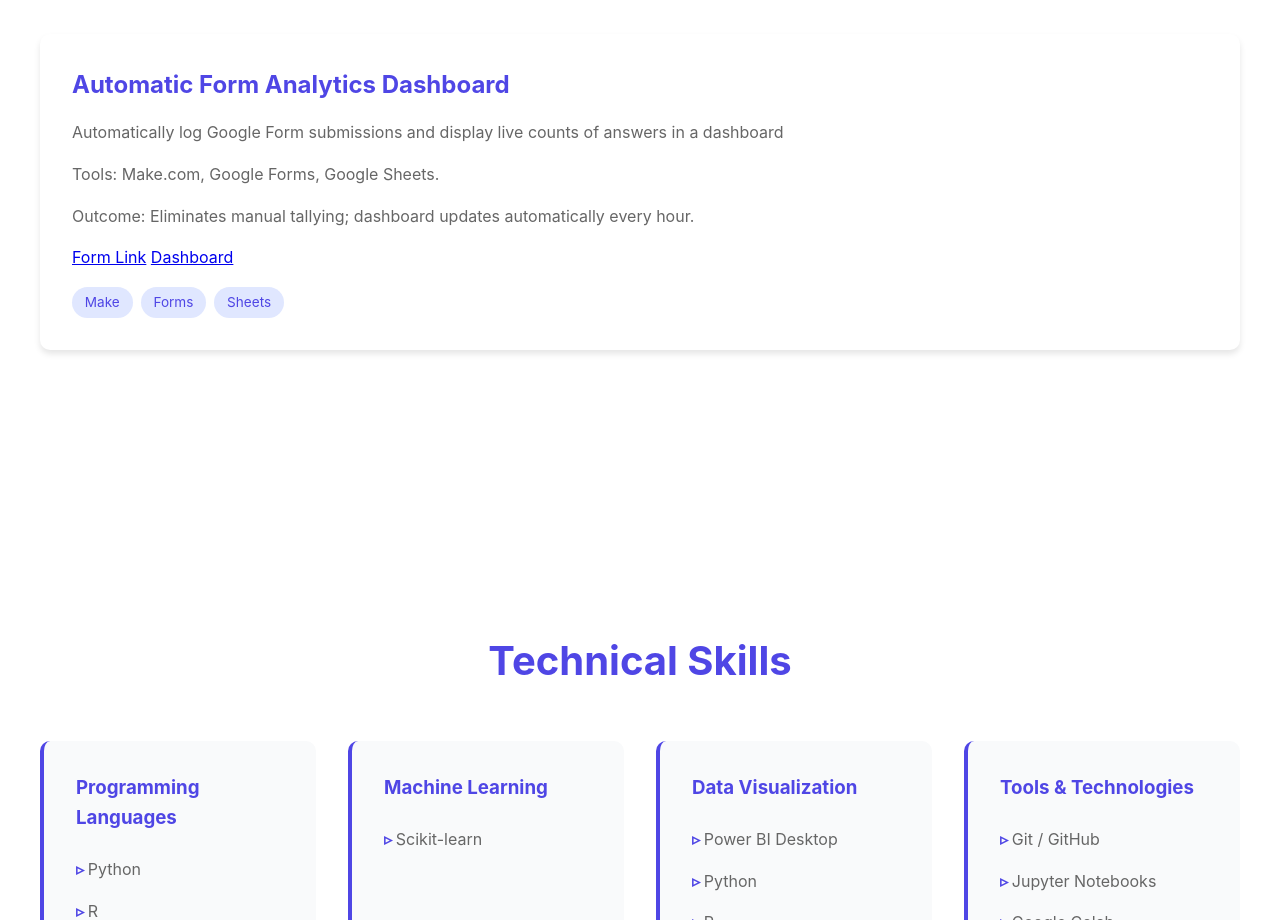
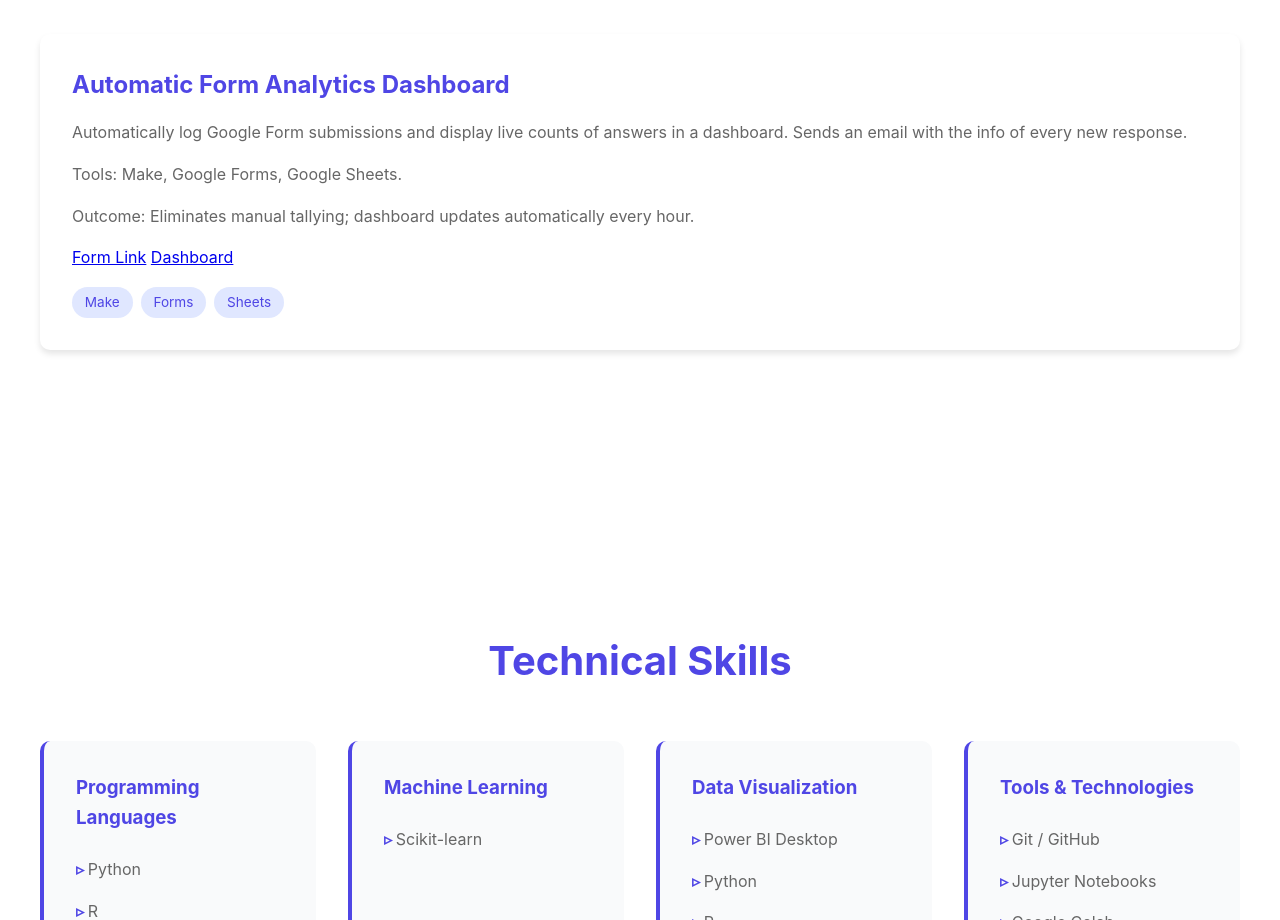
Before and after one commit to Nxg6/Portfolio, a plain HTML site: page index.html in a window 1280 px wide. Shown: the part 1080-2000 px from the top of the page. Drawn offline with Linux system fonts and the light colour scheme.

Commit message:
Update index.html

```diff
--- a/index.html
+++ b/index.html
@@ -292,8 +292,8 @@
             <div class="projects-grid">
                 <div class="project-card">
                     <h3>Automatic Form Analytics Dashboard</h3>
-                    <p>Automatically log Google Form submissions and display live counts of answers in a dashboard</p>
-                    <p>Tools: Make.com, Google Forms, Google Sheets.</p>
+                    <p>Automatically log Google Form submissions and display live counts of answers in a dashboard. Sends an email with the info of every new response.</p>
+                    <p>Tools: Make, Google Forms, Google Sheets.</p>
                     <p>Outcome: Eliminates manual tallying; dashboard updates automatically every hour.</p>
                        <div class="project-links">
   <a href="https://docs.google.com/forms/d/e/1FAIpQLSd2pPvNNcIiVzzgn8S8dt82QU4gfwvHTGqSDIm3ADEHiH2GmQ/viewform" target="_blank" rel="noopener noreferrer">Form Link</a>
```
